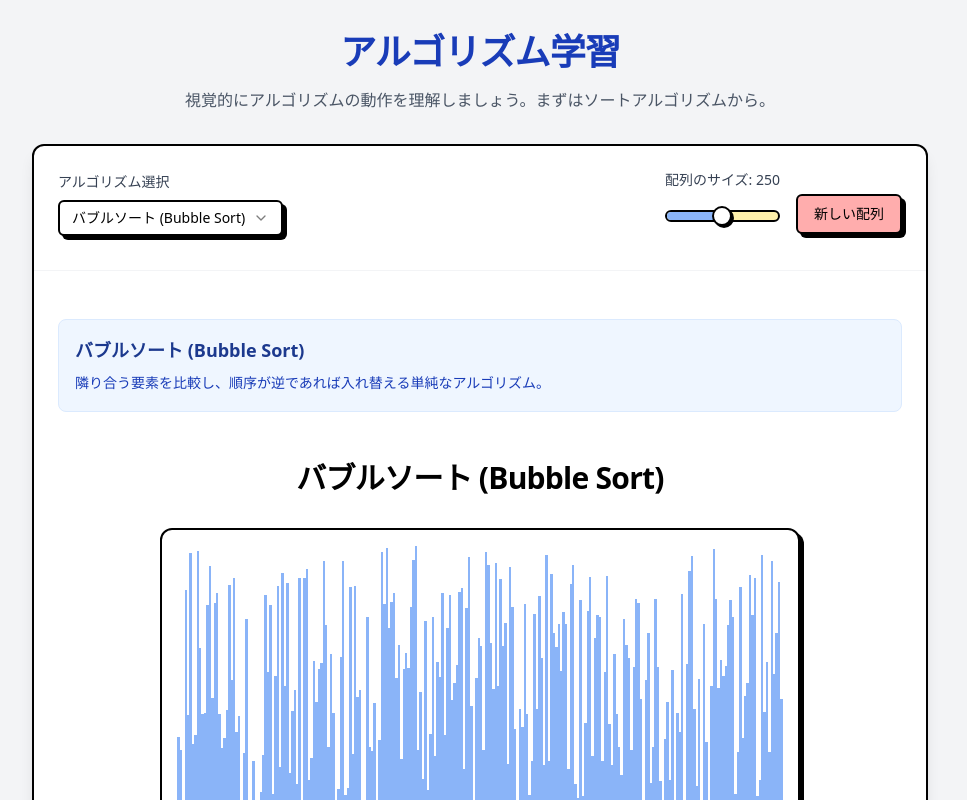
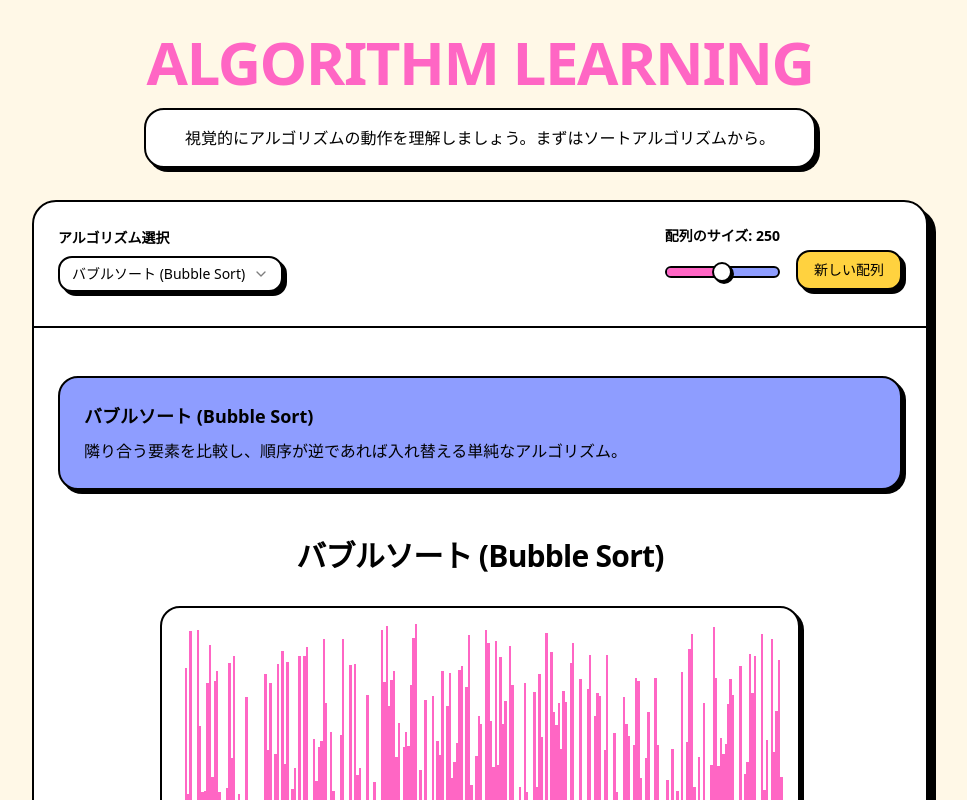
Before and after one commit to ks1590/algorithm-learning-app, a React (Vite) app: page / in a window 1280 px wide. Shown: the top 800 px of the page, without its empty margins (160-1127 px from the left). Built offline with nearby package versions, Linux system fonts and the light colour scheme.

Commit message:
feat: Implement a vibrant, pop-art inspired UI redesign with an updated color palette and visual elements.

```diff
--- a/src/components/visualization/SortingVisualizer.tsx
+++ b/src/components/visualization/SortingVisualizer.tsx
@@ -119,10 +119,10 @@ export const SortingVisualizer: React.FC<SortingVisualizerProps> = ({
             const isSorted = sortedIndices.includes(idx);
 
             // Color logic
-            let bgClass = 'bg-primary';
-            if (isFinished) bgClass = 'bg-green-400';
-            else if (isComparing) bgClass = 'bg-yellow-400';
-            else if (isSorted) bgClass = 'bg-green-200';
+            let bgClass = 'bg-primary'; // Pink
+            if (isFinished) bgClass = 'bg-accent'; // Teal
+            else if (isComparing) bgClass = 'bg-secondary'; // Yellow
+            else if (isSorted) bgClass = 'bg-accent'; // Teal
 
             const height = `${Math.max(5, (value / Math.max(...initialArray, 1)) * 100)}%`;
 
--- a/src/index.css
+++ b/src/index.css
@@ -46,74 +46,74 @@
 }
 
 :root {
-  --radius: 0.5rem; /* Slightly rounded, but sharp enough */
-  --background: #fffdfa; /* Warm white */
+  --radius: 1rem; /* Bubbly roundness */
+  --background: #FFF8E7; /* Cream / Light Beige */
   --foreground: #000000;
-  --card: #ffffff;
+  --card: #FFFFFF;
   --card-foreground: #000000;
-  --popover: #ffffff;
+  --popover: #FFFFFF;
   --popover-foreground: #000000;
-  --primary: #8AB4F8; /* Light Blue */
+  --primary: #FF66C4; /* Hot Pink */
   --primary-foreground: #000000;
-  --secondary: #ffadad; /* Soft Red */
+  --secondary: #FFD23F; /* Pop Yellow */
   --secondary-foreground: #000000;
-  --muted: #fef0aa; /* Soft Yellow */
+  --muted: #8E9DFF; /* Periwinkle */
   --muted-foreground: #000000;
-  --accent: #a0c4ff;
+  --accent: #3DCCC7; /* Teal */
   --accent-foreground: #000000;
-  --destructive: #ff6b6b;
+  --destructive: #FF6B6B;
   --destructive-foreground: #000000;
   --border: #000000;
   --input: #000000;
   --ring: #000000;
-  --chart-1: #ffadad;
-  --chart-2: #ffd6a5;
-  --chart-3: #fdffb6;
-  --chart-4: #caffbf;
-  --chart-5: #9bf6ff;
-  --sidebar: #f8f9fa;
+  --chart-1: #FF66C4;
+  --chart-2: #FFD23F;
+  --chart-3: #3DCCC7;
+  --chart-4: #8E9DFF;
+  --chart-5: #FF6B6B;
+  --sidebar: #FFF8E7;
   --sidebar-foreground: #000000;
-  --sidebar-primary: #000000;
-  --sidebar-primary-foreground: #ffffff;
-  --sidebar-accent: #f1f3f5;
+  --sidebar-primary: #FF66C4;
+  --sidebar-primary-foreground: #000000;
+  --sidebar-accent: #FFD23F;
   --sidebar-accent-foreground: #000000;
-  --sidebar-border: #e9ecef;
+  --sidebar-border: #000000;
   --sidebar-ring: #000000;
 }
 
 .dark {
+  /* Dark mode Pop Art invert */
   --background: #1a1a1a;
   --foreground: #ffffff;
   --card: #2a2a2a;
   --card-foreground: #ffffff;
   --popover: #2a2a2a;
   --popover-foreground: #ffffff;
-  --primary: #4dabf7;
+  --primary: #FF66C4;
   --primary-foreground: #000000;
-  --secondary: #ff8787;
+  --secondary: #FFD23F;
   --secondary-foreground: #000000;
-  --muted: #fab005;
+  --muted: #8E9DFF;
   --muted-foreground: #000000;
-  --accent: #74c0fc;
+  --accent: #3DCCC7;
   --accent-foreground: #000000;
-  --destructive: #fa5252;
+  --destructive: #FF6B6B;
   --destructive-foreground: #ffffff;
   --border: #ffffff;
   --input: #ffffff;
   --ring: #ffffff;
-  /* Keep charts vibrant */
-  --chart-1: #ffadad;
-  --chart-2: #ffd6a5;
-  --chart-3: #fdffb6;
-  --chart-4: #caffbf;
-  --chart-5: #9bf6ff;
-  --sidebar: #2a2a2a;
+  --chart-1: #FF66C4;
+  --chart-2: #FFD23F;
+  --chart-3: #3DCCC7;
+  --chart-4: #8E9DFF;
+  --chart-5: #FF6B6B;
+  --sidebar: #1a1a1a;
   --sidebar-foreground: #ffffff;
-  --sidebar-primary: #4dabf7;
+  --sidebar-primary: #FF66C4;
   --sidebar-primary-foreground: #000000;
-  --sidebar-accent: #343a40;
+  --sidebar-accent: #2a2a2a;
   --sidebar-accent-foreground: #ffffff;
-  --sidebar-border: #495057;
+  --sidebar-border: #ffffff;
   --sidebar-ring: #ffffff;
 }
 
--- a/src/pages/SortingPage.tsx
+++ b/src/pages/SortingPage.tsx
@@ -40,20 +40,20 @@ export const SortingPage: React.FC = () => {
   }, [generateArray]);
 
   return (
-    <div className="min-h-screen bg-gray-100 py-8 px-4">
+    <div className="min-h-screen bg-background py-8 px-4">
       <div className="max-w-4xl mx-auto space-y-8">
         <header className="text-center space-y-4">
-          <h1 className="text-4xl font-extrabold text-blue-800 tracking-tight">アルゴリズム学習</h1>
-          <p className="text-gray-600 max-w-2xl mx-auto">
+          <h1 className="text-6xl font-black text-primary tracking-tight">ALGORITHM LEARNING</h1>
+          <p className="text-foreground font-medium max-w-2xl mx-auto bg-white border-2 border-border p-4 rounded-xl shadow-[4px_4px_0_0_#000]">
             視覚的にアルゴリズムの動作を理解しましょう。まずはソートアルゴリズムから。
           </p>
         </header>
 
-        <Card className="rounded-xl shadow-lg">
-          <CardHeader className="border-b border-gray-100 pb-6">
+        <Card className="rounded-2xl shadow-[8px_8px_0_0_#000]">
+          <CardHeader className="border-b-2 border-border pb-6">
             <div className="flex flex-col md:flex-row justify-between items-center gap-4">
               <div className="w-full md:w-auto">
-                <label className="block text-sm font-medium text-gray-700 mb-2">アルゴリズム選択</label>
+                <label className="block text-sm font-bold text-foreground mb-2">アルゴリズム選択</label>
                 <Select
                   value={selectedAlgo}
                   onValueChange={(value) => setSelectedAlgo(value as AlgorithmKey)}
@@ -71,7 +71,7 @@ export const SortingPage: React.FC = () => {
 
               <div className="flex items-center gap-4 w-full md:w-auto">
                    <div className="flex-1 md:flex-none">
-                      <label className="block text-sm font-medium text-gray-700 mb-1">配列のサイズ: {arraySize}</label>
+                      <label className="block text-sm font-bold text-foreground mb-1">配列のサイズ: {arraySize}</label>
                       <Slider
                           min={5}
                           max={500}
@@ -89,9 +89,9 @@ export const SortingPage: React.FC = () => {
           </CardHeader>
 
           <CardContent className="space-y-6 pt-6">
-            <div className="bg-blue-50 p-4 rounded-lg border border-blue-100">
-              <h2 className="text-lg font-bold text-blue-900 mb-2">{ALGORITHMS[selectedAlgo].name}</h2>
-              <p className="text-blue-800 text-sm leading-relaxed">
+            <div className="bg-muted p-6 rounded-xl border-2 border-border shadow-[4px_4px_0_0_#000]">
+              <h2 className="text-lg font-black text-foreground mb-2">{ALGORITHMS[selectedAlgo].name}</h2>
+              <p className="text-foreground font-medium leading-relaxed">
                   {ALGORITHMS[selectedAlgo].desc}
               </p>
             </div>
```
